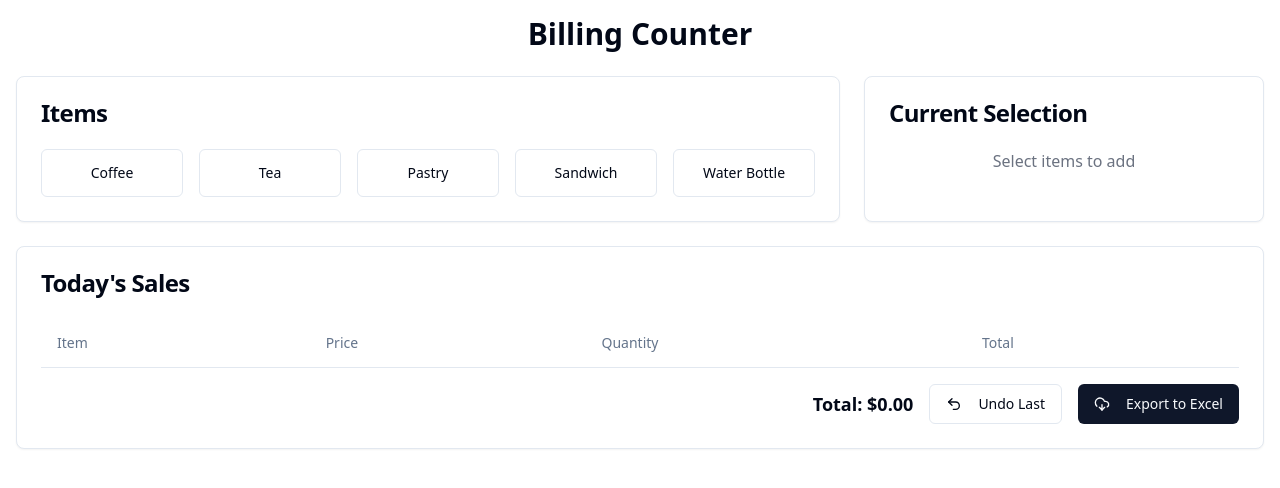
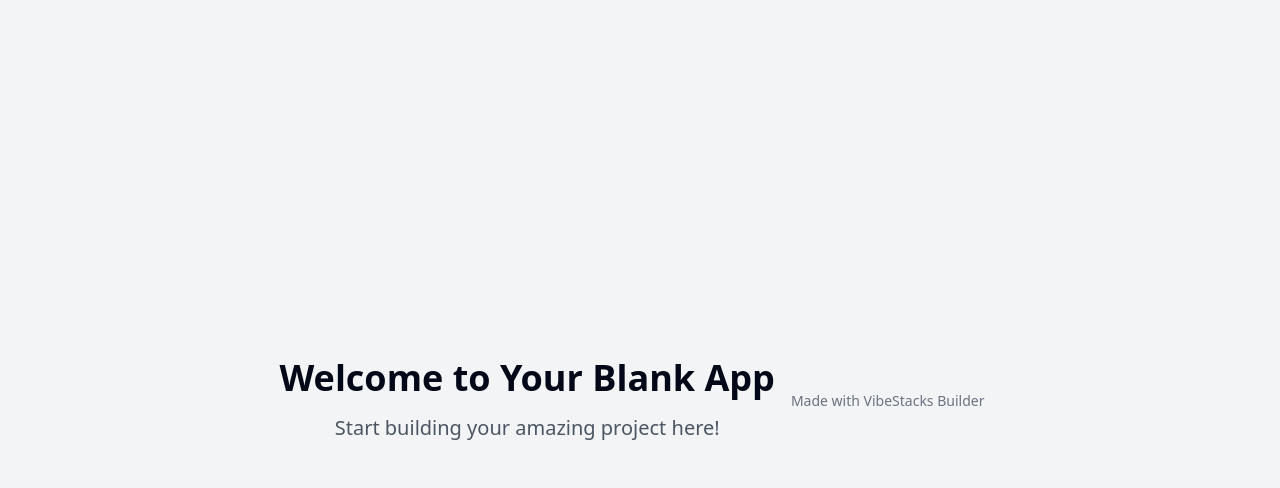
Before and after one commit to aldennoronhaschool-glitch/silly-parrot-glow, a React (Vite) app: page / in a window 1280 px wide. Shown: the top 488 px of the page. Built offline with nearby package versions, Linux system fonts and the light colour scheme.

Commit message:
Reverted all changes back to version 0abec62cdc0e06ad4a2c15a7988be0258de7642e

```diff
--- a/package.json
+++ b/package.json
@@ -59,7 +59,6 @@
     "tailwind-merge": "^2.5.2",
     "tailwindcss-animate": "^1.0.7",
     "vaul": "^0.9.3",
-    "xlsx": "^0.18.5",
     "zod": "^3.23.8"
   },
   "devDependencies": {
--- a/src/pages/Index.tsx
+++ b/src/pages/Index.tsx
@@ -1,213 +1,17 @@
-"use client";
+// Update this page (the content is just a fallback if you fail to update the page)
 
-import React, { useState, useEffect, useRef } from 'react';
-import { Button } from "@/components/ui/button";
-import { Input } from "@/components/ui/input";
-import { Card, CardContent, CardHeader, CardTitle } from "@/components/ui/card";
-import { Table, TableBody, TableCell, TableHead, TableRow, TableHeader } from "@/components/ui/table";
-import { DownloadCloud, Undo2, X } from "lucide-react";
-import * as XLSX from 'xlsx';
-
-const items = [
-  { id: 1, name: "Coffee", price: 2.50 },
-  { id: 2, name: "Tea", price: 2.00 },
-  { id: 3, name: "Pastry", price: 3.00 },
-  { id: 4, name: "Sandwich", price: 5.50 },
-  { id: 5, name: "Water Bottle", price: 1.50 },
-];
+import { MadeWithVibeStacks } from "@/components/made-with-vibestacks";
 
 const Index = () => {
-  const [sales, setSales] = useState([]);
-  const [currentSelection, setCurrentSelection] = useState([]); // Changed to an array for multiple items
-  const salesHistory = useRef([]);
-
-  useEffect(() => {
-    const storedSales = localStorage.getItem('billingCounterSales');
-    if (storedSales) {
-      setSales(JSON.parse(storedSales));
-    }
-  }, []);
-
-  useEffect(() => {
-    localStorage.setItem('billingCounterSales', JSON.stringify(sales));
-  }, [sales]);
-
-  const handleItemClick = (itemId) => {
-    setCurrentSelection(prevSelection => {
-      const existingItemIndex = prevSelection.findIndex(item => item.id === itemId);
-      const itemToAdd = items.find(item => item.id === itemId);
-
-      if (!itemToAdd) return prevSelection;
-
-      if (existingItemIndex > -1) {
-        // If item already exists, increment quantity
-        const newSelection = [...prevSelection];
-        newSelection[existingItemIndex].quantity += 1;
-        return newSelection;
-      } else {
-        // If item is new, add it with quantity 1
-        return [...prevSelection, { ...itemToAdd, quantity: 1 }];
-      }
-    });
-  };
-
-  const handleQuantityChange = (itemId, quantity) => {
-    const numQuantity = parseInt(quantity, 10);
-    if (!isNaN(numQuantity) && numQuantity > 0) {
-      setCurrentSelection(prevSelection =>
-        prevSelection.map(item =>
-          item.id === itemId ? { ...item, quantity: numQuantity } : item
-        )
-      );
-    } else if (quantity === "") {
-       setCurrentSelection(prevSelection =>
-        prevSelection.map(item =>
-          item.id === itemId ? { ...item, quantity: "" } : item
-        )
-      );
-    }
-  };
-
-  const removeItemFromSelection = (itemId) => {
-    setCurrentSelection(prevSelection =>
-      prevSelection.filter(item => item.id !== itemId)
-    );
-  };
-
-  const addSelectionToSales = () => {
-    if (currentSelection.length === 0) return;
-
-    salesHistory.current.push([...sales]); // Save current state
-
-    const newSalesEntries = currentSelection
-      .filter(item => item.quantity !== "" && item.quantity > 0) // Ensure valid quantity
-      .map(selectedItem => ({
-        id: Date.now() + Math.random(), // Unique ID for each sale entry
-        name: selectedItem.name,
-        price: selectedItem.price,
-        quantity: selectedItem.quantity,
-        total: selectedItem.price * selectedItem.quantity,
-      }));
-
-    setSales(prevSales => [...prevSales, ...newSalesEntries]);
-    setCurrentSelection([]); // Clear the current selection
-  };
-
-  const undoLastSale = () => {
-    if (salesHistory.current.length > 0) {
-      setSales(salesHistory.current.pop());
-    }
-  };
-
-  const exportToExcel = () => {
-    if (sales.length === 0) {
-      alert("No sales data to export.");
-      return;
-    }
-
-    const worksheet = XLSX.utils.json_to_sheet(sales);
-    const workbook = XLSX.utils.book_new();
-    XLSX.utils.book_append_sheet(workbook, worksheet, "Sales Data");
-
-    XLSX.writeFile(workbook, "sales_report.xlsx");
-  };
-
-  const totalAmount = sales.reduce((sum, sale) => sum + sale.total, 0);
-
   return (
-    <div className="container mx-auto p-4">
-      <h1 className="text-3xl font-bold mb-6 text-center">Billing Counter</h1>
-
-      <div className="grid grid-cols-1 md:grid-cols-3 gap-6 mb-6">
-        <Card className="md:col-span-2">
-          <CardHeader>
-            <CardTitle>Items</CardTitle>
-          </CardHeader>
-          <CardContent>
-            <div className="grid grid-cols-2 sm:grid-cols-3 md:grid-cols-4 lg:grid-cols-5 gap-4">
-              {items.map((item) => (
-                <Button
-                  key={item.id}
-                  variant="outline"
-                  onClick={() => handleItemClick(item.id)}
-                  className={`w-full justify-center h-12 ${currentSelection.some(sel => sel.id === item.id) ? 'bg-blue-500 text-white hover:bg-blue-600' : ''}`}
-                >
-                  {item.name}
-                </Button>
-              ))}
-            </div>
-          </CardContent>
-        </Card>
-
-        <Card>
-          <CardHeader>
-            <CardTitle>Current Selection</CardTitle>
-          </CardHeader>
-          <CardContent className="flex flex-col space-y-4">
-            {currentSelection.length === 0 && <p className="text-gray-500 text-center">Select items to add</p>}
-
-            {currentSelection.map((selectedItem) => (
-              <div key={selectedItem.id} className="flex items-center justify-between p-2 border rounded">
-                <div className="flex-grow mr-2">
-                  <p className="font-semibold text-sm">{selectedItem.name}</p>
-                  <Input
-                    type="number"
-                    min="1"
-                    value={selectedItem.quantity === "" ? "" : selectedItem.quantity}
-                    onChange={(e) => handleQuantityChange(selectedItem.id, e.target.value)}
-                    className="text-center h-8 w-20"
-                  />
-                </div>
-                <Button variant="ghost" size="sm" onClick={() => removeItemFromSelection(selectedItem.id)} className="text-red-500 hover:text-red-700">
-                  <X size={16} />
-                </Button>
-              </div>
-            ))}
-            {currentSelection.length > 0 && (
-               <Button onClick={addSelectionToSales} className="w-full mt-4">Add to Sale</Button>
-            )}
-          </CardContent>
-        </Card>
+    <div className="min-h-screen flex items-center justify-center bg-gray-100">
+      <div className="text-center">
+        <h1 className="text-4xl font-bold mb-4">Welcome to Your Blank App</h1>
+        <p className="text-xl text-gray-600">
+          Start building your amazing project here!
+        </p>
       </div>
-
-      <Card className="mb-6">
-        <CardHeader>
-          <CardTitle>Today's Sales</CardTitle>
-        </CardHeader>
-        <CardContent>
-          <Table>
-            <TableHeader>
-              <TableRow>
-                <TableHead>Item</TableHead>
-                <TableHead>Price</TableHead>
-                <TableHead>Quantity</TableHead>
-                <TableHead>Total</TableHead>
-              </TableRow>
-            </TableHeader>
-            <TableBody>
-              {sales.map((sale) => (
-                <TableRow key={sale.id}>
-                  <TableCell>{sale.name}</TableCell>
-                  <TableCell>${sale.price.toFixed(2)}</TableCell>
-                  <TableCell>{sale.quantity}</TableCell>
-                  <TableCell>${sale.total.toFixed(2)}</TableCell>
-                </TableRow>
-              ))}
-            </TableBody>
-          </Table>
-          <div className="mt-4 flex justify-end items-center space-x-4">
-            <p className="text-lg font-bold">Total: ${totalAmount.toFixed(2)}</p>
-            <Button onClick={undoLastSale} variant="outline" className="space-x-2">
-              <Undo2 size={16} />
-              <span>Undo Last</span>
-            </Button>
-            <Button onClick={exportToExcel} className="space-x-2">
-              <DownloadCloud size={16} />
-              <span>Export to Excel</span>
-            </Button>
-          </div>
-        </CardContent>
-      </Card>
+      <MadeWithVibeStacks />
     </div>
   );
 };
```
Also changed, not shown: 1 other file (tests, documents, lock files or other folders).
